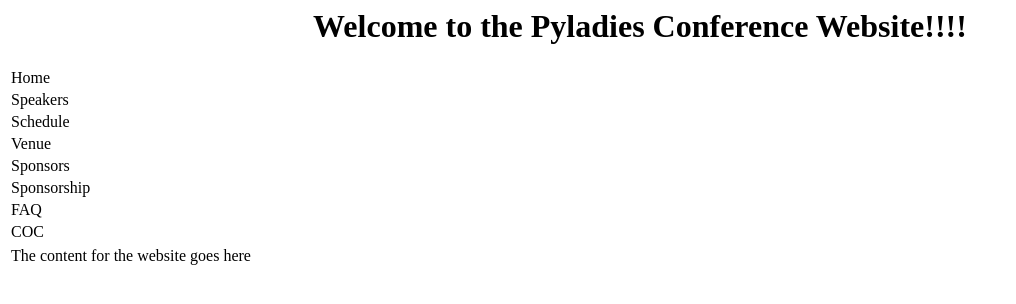
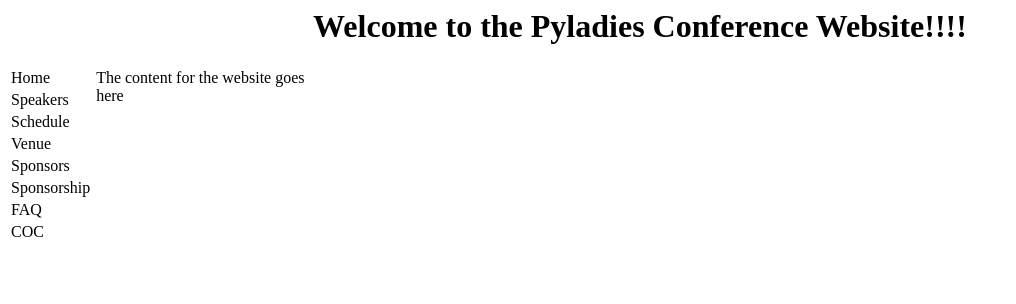
Before and after one commit to annakoppad/pyladiesconference, a PHP site: page / in a window 1280 px wide. Shown: the top 304 px of the page, without its empty margins (0-1016 px from the left). Run offline with PHP 8.4, Linux system fonts and the light colour scheme.

Commit message:
added the table divider

```diff
--- a/index.php
+++ b/index.php
@@ -3,6 +3,7 @@
     </title>
     <body>
          <h1 align ="center">Welcome to the Pyladies Conference Website!!!!</h1>
+         <div style="float: left">
          <table width="10%">
          	<tr>
          		<td>Home</td>
@@ -29,6 +30,8 @@
          		<td>COC</td>
          	</tr>
          </table>
+         </div>
+         <div style="float: left">
          <table width="90%">
          	<tr>
          		<td>
@@ -38,5 +41,6 @@
          		</td>
          	</tr>
          </table>
+         <div>
     </body>
 </html>
```
